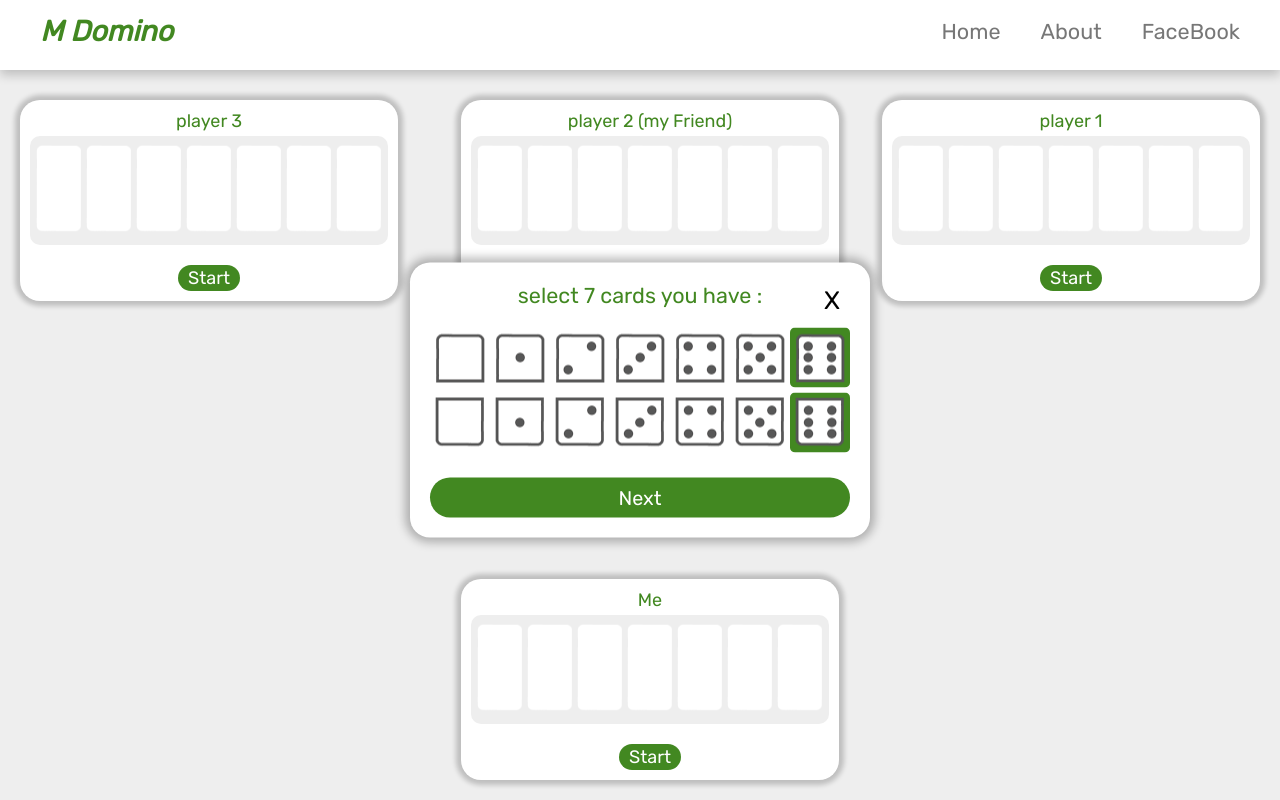
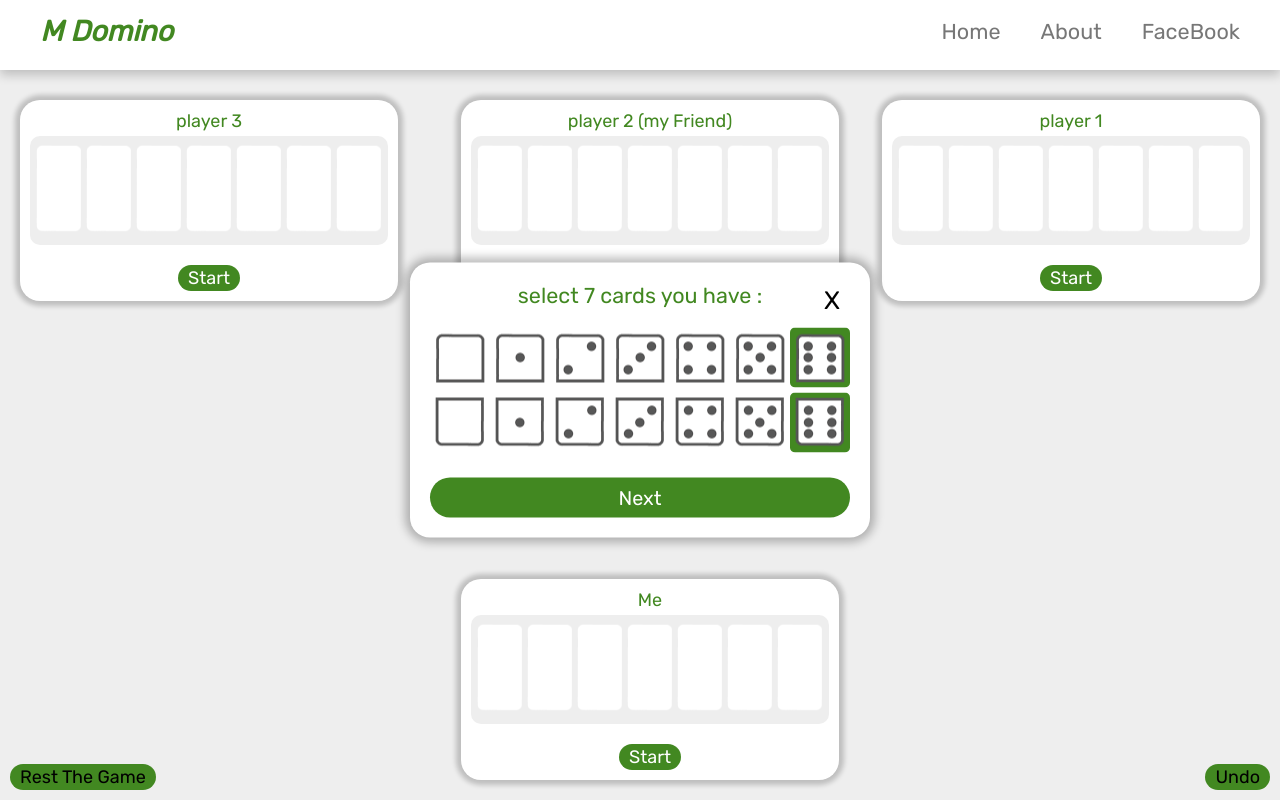
Before and after one commit to ahmedmagdymohamedy/mdomino, a React (Create React App) app: page / in a window 1280 px wide. Built offline with nearby package versions, Linux system fonts and the light colour scheme.

Commit message:
new changes is heeeree

```diff
--- a/src/App.css
+++ b/src/App.css
@@ -248,6 +248,18 @@ button{
 }
 
 
+.undo-btn{
+  position: fixed;
+  bottom: 10px;
+  right: 10px;
+}
+
+.rest-btn{
+  position: fixed;
+  bottom: 10px;
+  left: 10px;
+}
+
 /* player-option */
 
 
--- a/src/componanet/Home.js
+++ b/src/componanet/Home.js
@@ -1,3 +1,4 @@
+/* eslint-disable no-undef */
 /* eslint-disable default-case */
 import React, { useState } from 'react'
 import ChoseCardsDialog from './ChoseCardsDialog'
@@ -7,6 +8,8 @@ import * as INT from './Intelligence'
 
 
 const Home = () => {
+
+    const [undoData, setUndoData] = useState([])
 
     const emptycards = require('../dominos.json').emptyDominos
 
@@ -23,7 +26,113 @@ const Home = () => {
     const [edjsNumber, setEdjsNumber] = useState([-1, -1])
 
 
+    const undo = () => {
+        console.log(undoData)
 
+        // if (undoData.length >= 2) {
+        //     const lastUndoData = undoData[1]
+
+        //     INT.setAllDominos(lastUndoData.allDomino)
+        //     INT.setPlayerOdds(lastUndoData.playerodds)
+        //     setPlayer0Cards(lastUndoData.player0Cards)
+        //     setPlayer1Cards(lastUndoData.player1Cards)
+        //     setPlayer2Cards(lastUndoData.player2Cards)
+        //     setPlayer3Cards(lastUndoData.player3Cards)
+        //     setGraoundCards(lastUndoData.graoundCards)
+        //     setSelectionCardesNumber(lastUndoData.selectionCardesNumber)
+        //     setStartGame(lastUndoData.startGame)
+        //     setTern(lastUndoData.tern)
+        //     setEdjsNumber(lastUndoData.edjsNumber)
+
+        //     let newUndoData = undoData
+        //     newUndoData.shift()
+        //     setUndoData(newUndoData)
+        //     console.log(undoData)
+        // }
+    }
+
+
+    const saveGame = () => {
+        const arr = [...undoData, getModernStates()]
+        console.log(arr)
+        setUndoData(arr)
+        console.log(undoData)
+    }
+
+    const getModernStates = () => (
+
+        {
+            allDomino: INT.allDominos,
+            playerodds: INT.playersOdds,
+            player0Cards: player0Cards,
+            player1Cards: player1Cards,
+            player2Cards: player2Cards,
+            player3Cards: player3Cards,
+            graoundCards: graoundCards,
+            selectionCardesNumber: selectionCardesNumber,
+            startGame: startGame,
+            tern: tern,
+            edjsNumber: edjsNumber
+        }
+    )
+
+    const restTheGame = () => {
+        require('../dominos.json').dominos.forEach(e => {
+            e.isUsed = false
+        });
+        INT.setPlayerOdds([
+
+            {
+                cardCount: 7,
+                onPlay: [0, 0, 0, 0, 0, 0, 0],
+                played: [0, 0, 0, 0, 0, 0, 0],
+                notHave: [0, 0, 0, 0, 0, 0, 0],
+                makeDouble: [0, 0, 0, 0, 0, 0, 0],
+                otherEdje: [0, 0, 0, 0, 0, 0, 0],
+
+            },
+
+            {
+                cardCount: 7,
+                onPlay: [0, 0, 0, 0, 0, 0, 0],
+                played: [0, 0, 0, 0, 0, 0, 0],
+                notHave: [0, 0, 0, 0, 0, 0, 0],
+                makeDouble: [0, 0, 0, 0, 0, 0, 0],
+                otherEdje: [0, 0, 0, 0, 0, 0, 0],
+
+
+            },
+            {
+                cardCount: 7,
+                onPlay: [0, 0, 0, 0, 0, 0, 0],
+                played: [0, 0, 0, 0, 0, 0, 0],
+                notHave: [0, 0, 0, 0, 0, 0, 0],
+                makeDouble: [0, 0, 0, 0, 0, 0, 0],
+                otherEdje: [0, 0, 0, 0, 0, 0, 0],
+
+            },
+            {
+                cardCount: 7,
+                onPlay: [0, 0, 0, 0, 0, 0, 0],
+                played: [0, 0, 0, 0, 0, 0, 0],
+                notHave: [0, 0, 0, 0, 0, 0, 0],
+                makeDouble: [0, 0, 0, 0, 0, 0, 0],
+                otherEdje: [0, 0, 0, 0, 0, 0, 0],
+
+            }
+        ])
+        setPlayer0Cards([...emptycards])
+        setPlayer1Cards([...emptycards])
+        setPlayer2Cards([...emptycards])
+        setPlayer3Cards([...emptycards])
+        setGraoundCards([])
+        setSelectionCardesNumber(1)
+        setStateBar("")
+        setStartGame(false)
+        setTern(-1);
+        setEdjsNumber([-1, -1])
+        setUndoData([])
+    }
 
     const moveTern = (a = -2) => {
         a === -2 ?
@@ -94,8 +203,6 @@ const Home = () => {
         if (INT.isNotUsed(card.id)) {
             setCartToPlayer(0, card.id)
 
-
-
             if (selectionCardesNumber !== 7) {
                 setSelectionCardesNumber(selectionCardesNumber + 1)
             }
@@ -106,11 +213,10 @@ const Home = () => {
                 INT.setPlayer0NotHaveCards(player0Cards)
                 setStartGame(true)
             }
-
+            saveGame()
         } else {
             changeStateBar("This Card Has Been Used")
         }
-
 
     }
 
@@ -129,6 +235,7 @@ const Home = () => {
             INT.playerPlay(playerID, card, edjsNumber)
             INT.setPlayer0NotHaveCards(player0Cards)
             moveTern(playerID)
+            saveGame()
         }
         if (playerID === 0) {
             setPlayer0Cards(removeCardFromList(player0Cards, card.id))
@@ -147,6 +254,7 @@ const Home = () => {
     const onClickSkip = (playerID) => {
         INT.playerSkip(playerID, edjsNumber)
         moveTern(playerID)
+        saveGame()
     }
 
 
@@ -162,9 +270,11 @@ const Home = () => {
             <div className="game">
                 <GroundCards theCards={graoundCards} />
                 <PlayerOption playerName="player 2 (my Friend) " tern={tern} playerID={2} cards={player2Cards} onClickNext={onClickNext} onClickSkip={onClickSkip} onStart={startGame} edjsNumber={edjsNumber} graoundCards={graoundCards} />
-                <PlayerOption playerName="Me " tern={tern} playerID={0} cards={player0Cards} onClickNext={onClickNext} onClickSkip={onClickSkip} onStart={startGame} edjsNumber={edjsNumber} graoundCards={graoundCards}/>
-                <PlayerOption playerName="player 1 " tern={tern} playerID={1} cards={player1Cards} onClickNext={onClickNext} onClickSkip={onClickSkip} onStart={startGame} edjsNumber={edjsNumber} graoundCards={graoundCards}/>
-                <PlayerOption playerName="player 3" tern={tern} playerID={3} cards={player3Cards} onClickNext={onClickNext} onClickSkip={onClickSkip} onStart={startGame} edjsNumber={edjsNumber} graoundCards={graoundCards}/>
+                <PlayerOption playerName="Me " tern={tern} playerID={0} cards={player0Cards} onClickNext={onClickNext} onClickSkip={onClickSkip} onStart={startGame} edjsNumber={edjsNumber} graoundCards={graoundCards} />
+                <PlayerOption playerName="player 1 " tern={tern} playerID={1} cards={player1Cards} onClickNext={onClickNext} onClickSkip={onClickSkip} onStart={startGame} edjsNumber={edjsNumber} graoundCards={graoundCards} />
+                <PlayerOption playerName="player 3" tern={tern} playerID={3} cards={player3Cards} onClickNext={onClickNext} onClickSkip={onClickSkip} onStart={startGame} edjsNumber={edjsNumber} graoundCards={graoundCards} />
+                <button className="undo-btn" onClick={undo} > Undo </button>
+                <button className="rest-btn" onClick={restTheGame} >Rest The Game</button>
             </div>
             {!startGame ?
                 <ChoseCardsDialog titel="select 7 cards you have " handelNext={handelSubmitNext} handelClose={handelCloseStartCardsChoose} edjsNumber={edjsNumber} playerID={0} />
--- a/src/componanet/Intelligence.js
+++ b/src/componanet/Intelligence.js
@@ -1,5 +1,10 @@
 
-const allDominos = require('../dominos.json').dominos
+export let allDominos = require('../dominos.json').dominos
+
+
+export const setAllDominos=(newAllDominos)=>{
+    allDominos = newAllDominos
+}
 
 
 export const getCardID = (firstNum, secondNum) => {
@@ -91,7 +96,7 @@ export const haveBuff = (cards) => {
 
 
 
-let playersOdds = [
+export let playersOdds = [
 
     {
         cardCount: 7,
@@ -132,6 +137,10 @@ let playersOdds = [
 
     }
 ]
+
+export const setPlayerOdds = (newPlayerOdds) => {
+    playersOdds = newPlayerOdds
+}
 
 
 export const getRatio = (cardID, cards, edjesNumbers, graoundCards) => {
@@ -307,7 +316,7 @@ export const playerPlay = (playerID, card, edjesNumbers) => {
 
 
         if (playersOdds[playerID].makeDouble[card.first] >= 1 && card.first !== card.second) {
-            playersOdds[playerID].notHave[theEdjsWithSort[1]] = 1
+            playersOdds[playerID].onPlay[theEdjsWithSort[1]] += 2
         }
 
 
```
